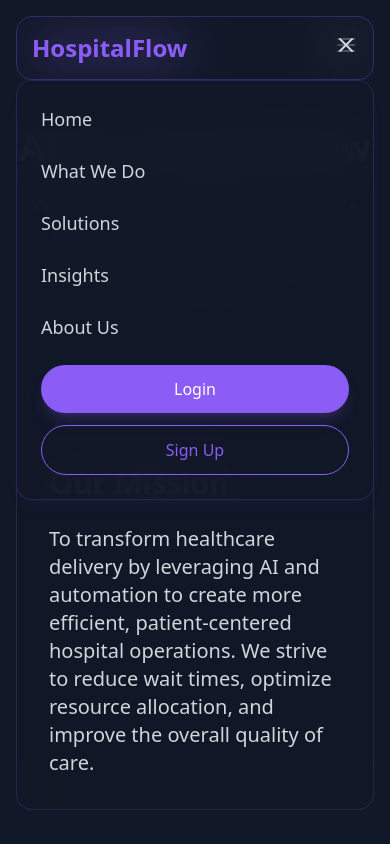
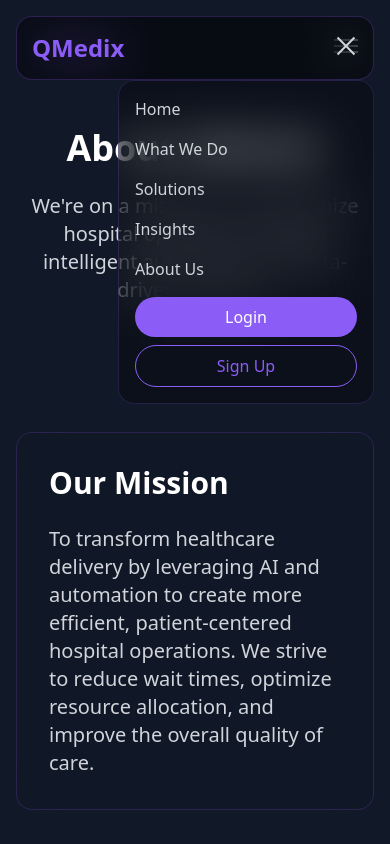
Before and after one commit to ogjash/OncoSense, a React (Vite) app: page /about in a window 390 px wide. Both pictures are taken after a click on the button 346 px from the left and 45 px from the top of the page. Shown: the top 844 px of the page. Built offline with nearby package versions, Linux system fonts and the light colour scheme; no server answers.

Commit message:
Updated Signup

```diff
--- a/src/components/Footer.jsx
+++ b/src/components/Footer.jsx
@@ -29,7 +29,7 @@ const Footer = () => {
         <div className="grid grid-cols-1 md:grid-cols-4 gap-12">
           {/* Company Info */}
           <div>
-            <h3 className="text-3xl font-bold text-primary mb-6">HospitalFlow</h3>
+            <h3 className="text-3xl font-bold text-primary mb-6">QMedix</h3>
             <p className="text-gray-400 text-lg">
               Transforming healthcare delivery through intelligent automation and data-driven solutions.
             </p>
@@ -73,8 +73,8 @@ const Footer = () => {
             <ul className="space-y-4 text-gray-400 text-lg">
               <li>123 Healthcare Ave</li>
               <li>Medical District</li>
-              <li>contact@hospitalflow.com</li>
-              <li>+1 (555) 123-4567</li>
+              <li>contact@qmedix.com</li>
+              <li>+91-5551234567</li>
             </ul>
           </div>
 
@@ -139,7 +139,7 @@ const Footer = () => {
         <div className="mt-16">
           <div className="flex flex-col md:flex-row justify-between items-center">
             <p className="text-gray-400 text-lg">
-              © {new Date().getFullYear()} HospitalFlow. All rights reserved.
+              © {new Date().getFullYear()} QMedix. All rights reserved.
             </p>
             <div className="flex space-x-8 mt-4 md:mt-0">
               <a href="#" className="text-gray-400 hover:text-primary transition-colors text-lg">
--- a/src/components/Navbar.jsx
+++ b/src/components/Navbar.jsx
@@ -26,12 +26,12 @@ const Navbar = () => {
       animate={{ y: 0 }}
       className="fixed top-4 left-4 right-4 z-50 overflow-x-hidden">
       <div className="relative">
-        <div className="absolute inset-0  backdrop-blur-xl rounded-2xl border border-primary/20 shadow-lg shadow-primary/5"></div>
+        <div className="absolute inset-0 backdrop-blur-xl bg-black/30 rounded-2xl border border-primary/20"></div>
 
         <div className="relative px-4 sm:px-8 py-4">
           <div className="max-w-7xl mx-auto flex items-center justify-between">
             <Link to="/" className="text-2xl font-bold text-primary">
-              HospitalFlow
+              QMedix
             </Link>
 
             <div className="hidden md:flex items-center space-x-8">
@@ -57,7 +57,7 @@ const Navbar = () => {
                 whileHover={{ scale: 1.05 }}
                 whileTap={{ scale: 0.95 }}
                 onClick={handleLogin}
-                className="bg-primary hover:bg-primary-dark text-white px-6 py-2 rounded-full transition-colors shadow-lg shadow-primary/20"
+                className="bg-primary hover:bg-primary-dark text-white px-6 py-2 rounded-full transition-colors"
               >
                 Login
               </motion.button>
@@ -75,31 +75,12 @@ const Navbar = () => {
             <div className="md:hidden">
               <button
                 onClick={toggleMenu}
-                className="text-gray-300 hover:text-primary transition-colors"
+                className="text-gray-300 hover:text-primary transition-colors relative w-6 h-6"
                 aria-label="Toggle menu"
               >
-                <svg
-                  className="h-6 w-6"
-                  fill="none"
-                  viewBox="0 0 24 24"
-                  stroke="currentColor"
-                >
-                  {isMenuOpen ? (
-                    <path
-                      strokeLinecap="round"
-                      strokeLinejoin="round"
-                      strokeWidth={2}
-                      d="M6 18L18 6M6 6l12 12"
-                    />
-                  ) : (
-                    <path
-                      strokeLinecap="round"
-                      strokeLinejoin="round"
-                      strokeWidth={2}
-                      d="M4 6h16M4 12h16M4 18h16"
-                    />
-                  )}
-                </svg>
+                <span className={`absolute block h-0.5 w-6 bg-current transform transition-all duration-300 ease-in-out ${isMenuOpen ? 'rotate-45' : '-translate-y-1.5'}`}></span>
+                <span className={`absolute block h-0.5 w-6 bg-current transform transition-all duration-300 ease-in-out ${isMenuOpen ? 'opacity-0' : 'opacity-100'}`}></span>
+                <span className={`absolute block h-0.5 w-6 bg-current transform transition-all duration-300 ease-in-out ${isMenuOpen ? '-rotate-45' : 'translate-y-1.5'}`}></span>
               </button>
             </div>
           </div>
@@ -110,54 +91,54 @@ const Navbar = () => {
       <AnimatePresence>
         {isMenuOpen && (
           <motion.div
-            initial={{ opacity: 0, y: -20 }}
-            animate={{ opacity: 1, y: 0 }}
-            exit={{ opacity: 0, y: -20 }}
+            initial={{ opacity: 0, x: 100 }}
+            animate={{ opacity: 1, x: 0 }}
+            exit={{ opacity: 0, x: 100 }}
             transition={{ duration: 0.2 }}
-            className="md:hidden fixed top-20 left-4 right-4 bg-secondary-dark/95 backdrop-blur-xl rounded-2xl border border-primary/20 shadow-lg shadow-primary/5 z-50"
+            className="md:hidden fixed top-20 right-4 w-64 bg-black/30 backdrop-blur-xl rounded-2xl border border-primary/20 z-50"
           >
-            <div className="p-6 space-y-6">
+            <div className="p-4 space-y-4">
               <Link
                 to="/"
-                className="block text-gray-300 hover:text-primary transition-colors text-lg"
+                className="block text-gray-300 hover:text-primary transition-colors"
                 onClick={() => setIsMenuOpen(false)}
               >
                 Home
               </Link>
               <Link
                 to="/what-we-do"
-                className="block text-gray-300 hover:text-primary transition-colors text-lg"
+                className="block text-gray-300 hover:text-primary transition-colors"
                 onClick={() => setIsMenuOpen(false)}
               >
                 What We Do
               </Link>
               <Link
                 to="/solutions"
-                className="block text-gray-300 hover:text-primary transition-colors text-lg"
+                className="block text-gray-300 hover:text-primary transition-colors"
                 onClick={() => setIsMenuOpen(false)}
               >
                 Solutions
               </Link>
               <Link
                 to="/insights"
-                className="block text-gray-300 hover:text-primary transition-colors text-lg"
+                className="block text-gray-300 hover:text-primary transition-colors"
                 onClick={() => setIsMenuOpen(false)}
               >
                 Insights
               </Link>
               <Link
                 to="/about"
-                className="block text-gray-300 hover:text-primary transition-colors text-lg"
+                className="block text-gray-300 hover:text-primary transition-colors"
                 onClick={() => setIsMenuOpen(false)}
               >
                 About Us
               </Link>
 
-              <div className="space-y-3">
+              <div className="space-y-2 mt-4">
                 <motion.button
                   whileHover={{ scale: 1.05 }}
                   whileTap={{ scale: 0.95 }}
-                  className="w-full bg-primary hover:bg-primary-dark text-white px-6 py-3 rounded-full transition-colors shadow-lg shadow-primary/20"
+                  className="w-full bg-primary hover:bg-primary-dark text-white px-4 py-2 rounded-full transition-colors"
                   onClick={handleLogin}
                 >
                   Login
@@ -165,7 +146,7 @@ const Navbar = () => {
                 <motion.button
                   whileHover={{ scale: 1.05 }}
                   whileTap={{ scale: 0.95 }}
-                  className="w-full bg-transparent hover:bg-primary/10 text-primary px-6 py-3 rounded-full transition-colors border border-primary"
+                  className="w-full bg-transparent hover:bg-primary/10 text-primary px-4 py-2 rounded-full transition-colors border border-primary"
                   onClick={handleSignup}
                 >
                   Sign Up
--- a/src/pages/AboutUs.jsx
+++ b/src/pages/AboutUs.jsx
@@ -3,15 +3,15 @@ import { motion } from 'framer-motion';
 const AboutUs = () => {
   const stats = [
     {
-      value: "100+",
+      value: "50+",
       label: "Hospitals Served"
     },
     {
-      value: "1M+",
+      value: "2500+",
       label: "Patients Managed"
     },
     {
-      value: "60%",
+      value: "80%",
       label: "Reduction in Wait Times"
     },
     {
@@ -53,7 +53,7 @@ const AboutUs = () => {
             className="text-center"
           >
             <h1 className="text-4xl md:text-5xl font-bold text-white mb-6">
-              About HospitalFlow
+              About QMedix
             </h1>
             <p className="text-xl text-gray-300 max-w-3xl mx-auto">
               We're on a mission to revolutionize hospital operations through intelligent automation and data-driven solutions.
--- a/src/pages/Home.jsx
+++ b/src/pages/Home.jsx
@@ -94,10 +94,8 @@ const Home = () => {
                   </div>
                 </div>
 
-                {/* Image/Visual Side */}
                 <div className="flex-1">
                   <div className="relative bg-secondary-dark/30 p-8 rounded-2xl border border-primary/20 overflow-hidden backdrop-blur-xl">
-                    {/* Background blur effect */}
                     <div className="absolute inset-0 bg-gradient-to-b from-primary/10 to-transparent backdrop-blur-md"></div>
 
                     <motion.img
--- a/src/pages/Signup.jsx
+++ b/src/pages/Signup.jsx
@@ -660,7 +660,6 @@ const Signup = () => {
 
                 {role === 'hospital' ? (
                   <>
-                    <div className="grid grid-cols-2 gap-3">
                       <div>
                         <label htmlFor="adminName" className="block text-xs font-medium text-gray-300 mb-1">
                           Administrator Name
@@ -676,24 +675,8 @@ const Signup = () => {
                           required
                         />
                       </div>
-                      <div>
-                        <label htmlFor="adminPhone" className="block text-xs font-medium text-gray-300 mb-1">
-                          Administrator Phone
-                        </label>
-                        <input
-                          id="adminPhone"
-                          name="adminPhone"
-                          type="tel"
-                          value={formData.adminPhone}
-                          onChange={handleChange}
-                          className="w-full bg-secondary/50 text-white px-3 py-2 rounded-lg focus:outline-none focus:ring-2 focus:ring-primary border border-primary/20 text-sm"
-                          placeholder="123-456-7890"
-                  required
-                />
-              </div>
-            </div>
 
-            <div>
+                    <div>
                       <label className="block text-xs font-medium text-gray-300 mb-1">
                         Contact Details
                       </label>
```
